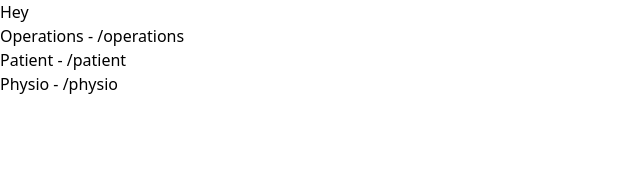
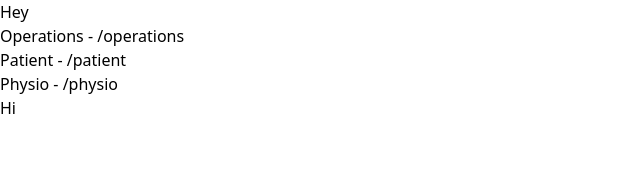
Before and after one commit to ravi-anand04/FixHealthPhysio, a React (Vite) app: page / in a window 1280 px wide. Shown: the top 187 px of the page, without its empty margins (0-640 px from the left). Built offline with nearby package versions, Linux system fonts and the light colour scheme.

Commit message:
build issue

```diff
--- a/src/pages/Home.jsx
+++ b/src/pages/Home.jsx
@@ -1,4 +1,5 @@
 import React from "react";
+import { Link } from "react-router-dom";
 
 const Home = () => {
   return (
@@ -7,6 +8,7 @@ const Home = () => {
       <h1>Operations - /operations</h1>
       <h1>Patient - /patient</h1>
       <h1>Physio - /physio</h1>
+      <Link to="/physio">Hi</Link>
     </div>
   );
 };
```
